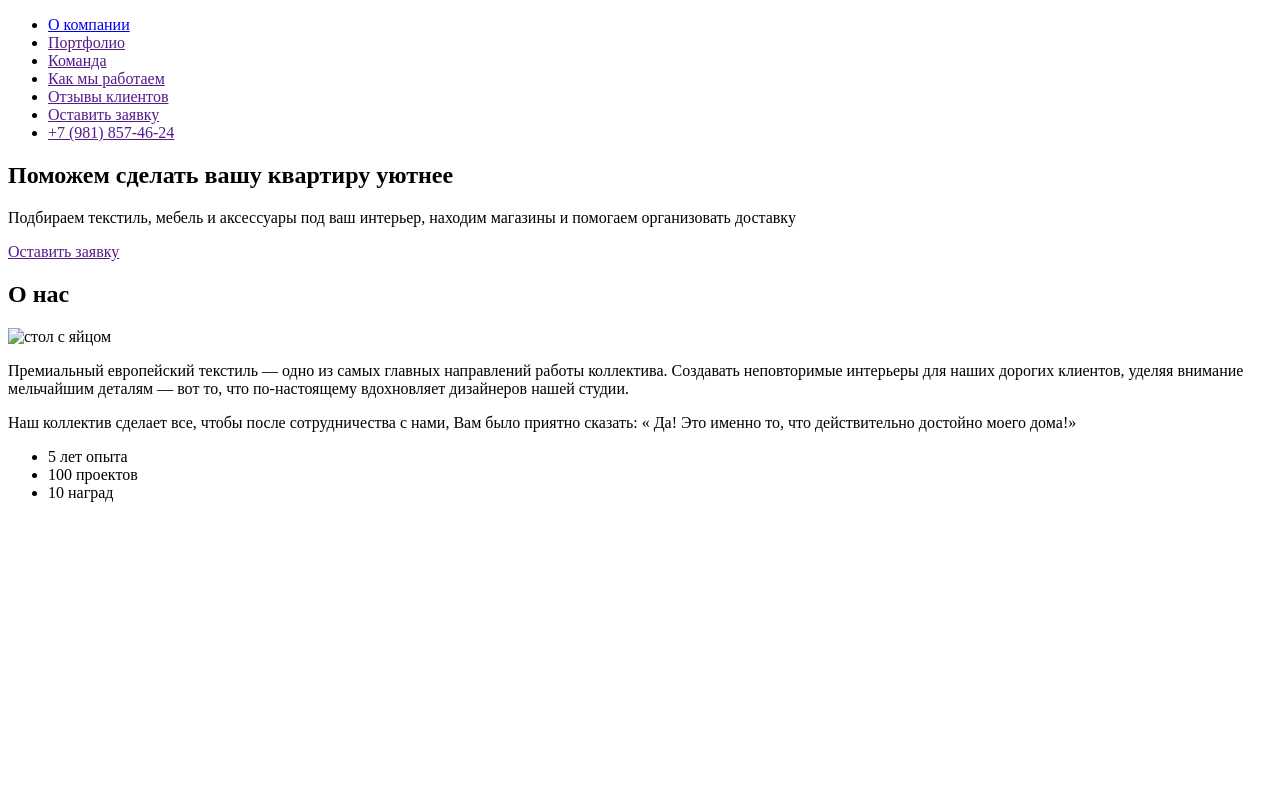
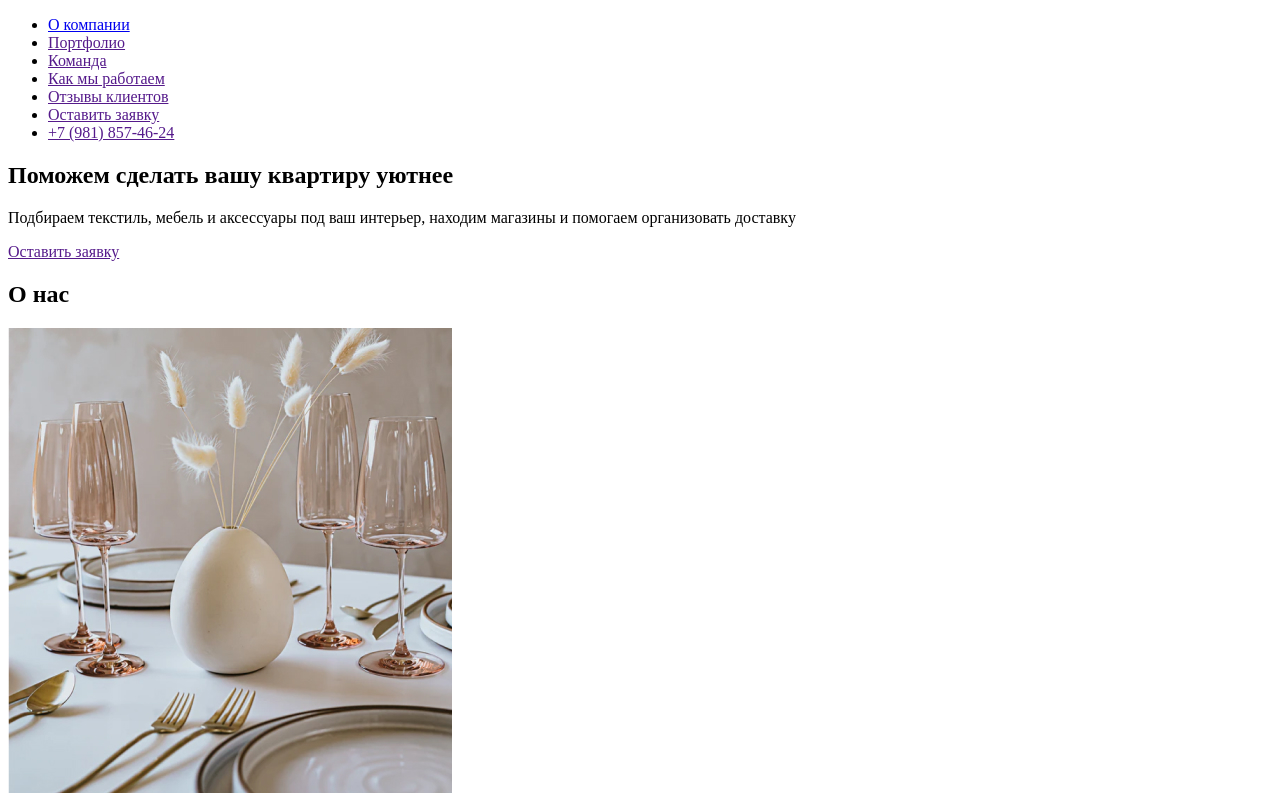
Before and after one commit to alex8belov/marathon5.0, a plain HTML site: page index.html in a window 1280 px wide. Shown: the top 800 px of the page. Drawn offline with Linux system fonts and the light colour scheme; the site is published under a folder, as on GitHub Pages, so addresses that start at the root find nothing.

Commit message:
исправил картинку (о нас)

```diff
--- a/index.html
+++ b/index.html
@@ -28,7 +28,7 @@
     </section>
     <section id="about">
         <h2>О нас</h2>
-        <img src="/files/egg.jpg" alt="стол с яйцом">
+        <img src="files/egg.jpg" alt="стол с яйцом">
         <p>Премиальный европейский текстиль — одно из самых главных направлений работы коллектива. Создавать неповторимые интерьеры для наших дорогих клиентов, уделяя внимание мельчайшим деталям — вот то, что по-настоящему вдохновляет дизайнеров нашей студии.</p>
         <p>Наш коллектив сделает все, чтобы после сотрудничества с нами, Вам было приятно сказать: « Да! Это именно то, что действительно достойно моего дома!»</p>
         <ul>
```
